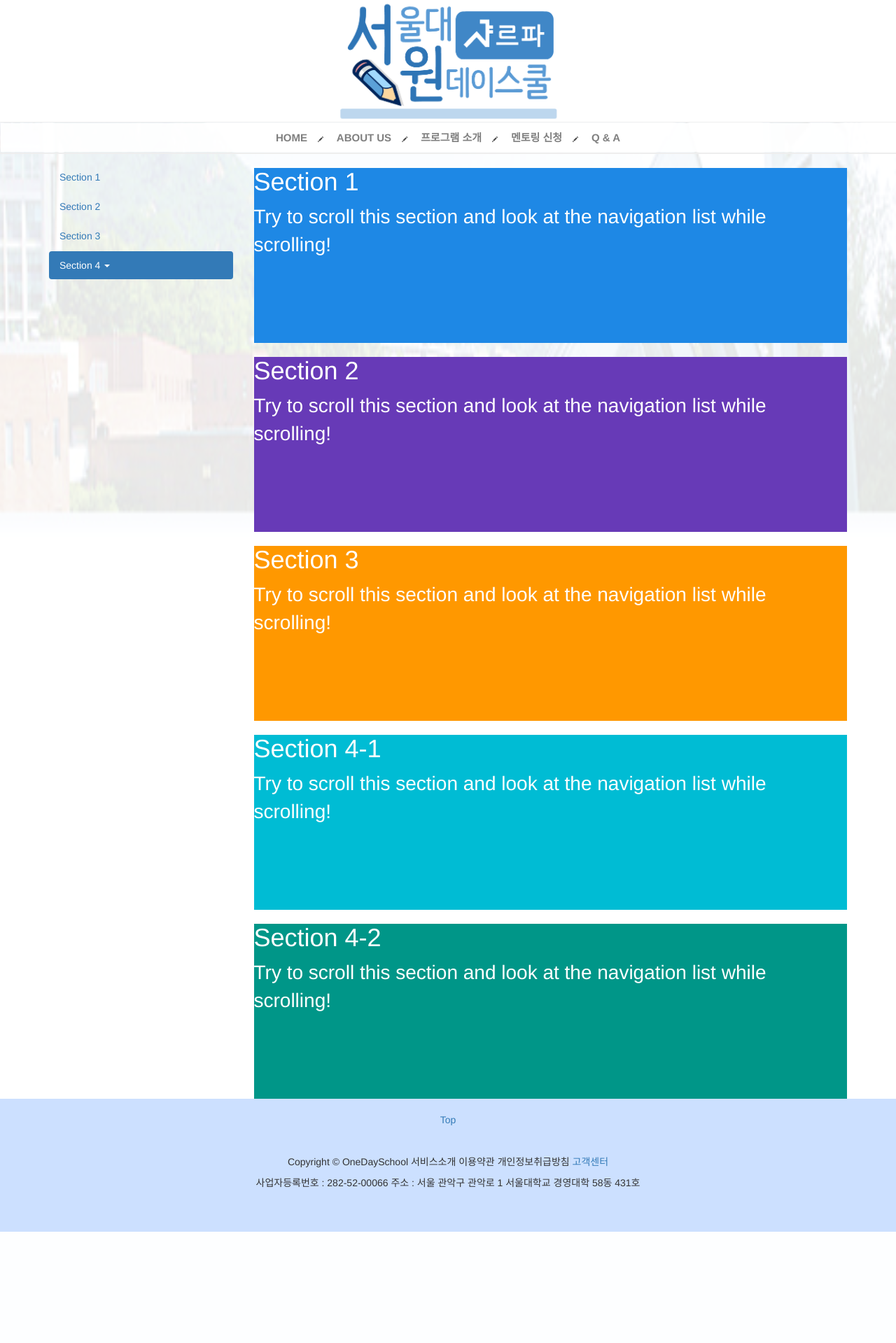
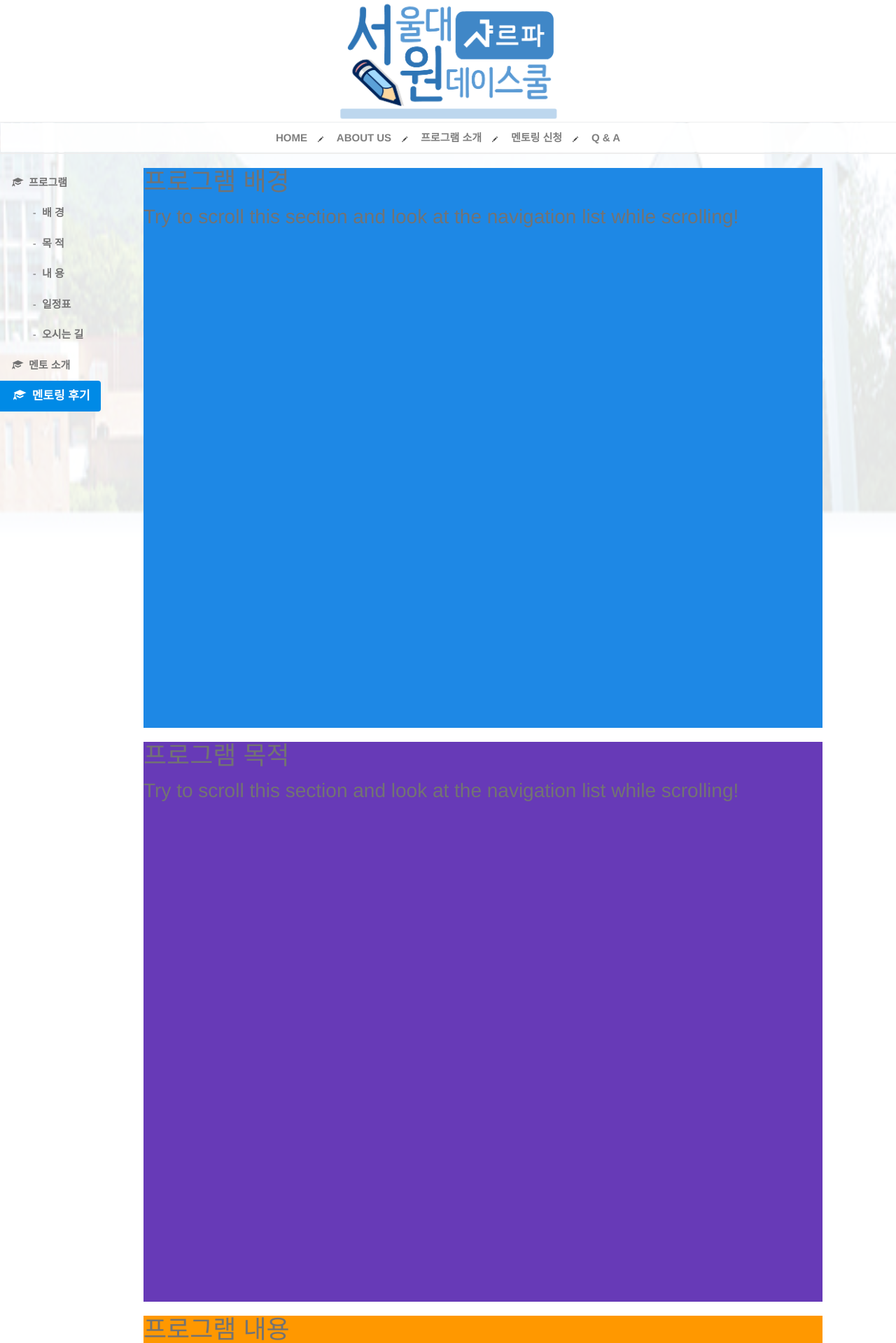
Before and after one commit to sarkmen/onedayschool, a Django app: page /program_info/ in a window 1280 px wide. Shown: the part 32-1951 px from the top of the page at 70% size. Before the commit the page ends 1792 px from the top, so only its background shows below. Run offline with Django 3.2, Linux system fonts and the light colour scheme; some libraries are stand-ins or nearby versions.

Commit message:
program_info_update

```diff
--- a/src/mentoring/templates/mentoring/base.html
+++ b/src/mentoring/templates/mentoring/base.html
@@ -25,7 +25,7 @@
       @import url(http://api.mobilis.co.kr/webfonts/css/?fontface=NanumGothicWeb);
       * {
         font-family: 'NanumGothic', '나눔고딕','NanumGothicWeb', '맑은 고딕', 'Malgun Gothic';
-        color : #737373
+        color : #737373;
     }
 
       div {
@@ -199,6 +199,7 @@ $(document).ready(function(){
         top:-5px;
         width:100%;
         z-index: 500;
+        background-color: ;
 
 
       }
@@ -218,7 +219,9 @@ $(document).ready(function(){
           <a href="/mentoring/new"><div id="menu"><b>멘토링 신청</b></div></a><span class="glyphicon glyphicon-pencil"style="font-size: 8px;"></span>
           <a href="/Q&A"><div id="menu"><b>Q & A</b></div></a>
         </div>
-      </nav><hr>
+      </nav>
+
+      <hr>
 
       <hr>
 
--- a/src/mentoring/templates/mentoring/index.html
+++ b/src/mentoring/templates/mentoring/index.html
@@ -43,8 +43,8 @@
 
     #intro_section_1 {
       padding: 2% 0 0 0;
-      width: 80%;
-      background-color:;
+      width: 100%;
+      background-color:white;
 
 
     }
--- a/src/mentoring/templates/mentoring/program_info.html
+++ b/src/mentoring/templates/mentoring/program_info.html
@@ -9,12 +9,24 @@
 
 <!-- 로그인 버튼 누르면 로그인 Modal이 뜨는 jquery -->
 <script>
+
 $(document).ready(function(){
     $("#loginBtn").click(function(){
         $("#loginModal").modal();
     });
 });
 </script>
+<script>
+$(function(){
+    $('body').scrollspy({ target: '#myScrollspy', offset:100 });
+});
+
+
+
+</script>
+
+
+
 
 
 {% endblock %}
@@ -25,72 +37,107 @@ $(document).ready(function(){
 <style>
   #Program_info_page {
       position: relative;
+      overflow: auto;
   }
   ul.nav-pills {
-      top: 50%;
-      position: relative;
-      margin-top: 5%;
+
+      left : 0px;
+      position: absolute;
+      margin-top: 10%;
   }
-  div.col-sm-9 div {
-      height: 250px;
+  div.col-sm-10 div {
+      height: 800px;
       font-size: 28px;
   }
-  #section1 {color: #fff; background-color: #1E88E5;}
-  #section2 {color: #fff; background-color: #673ab7;}
-  #section3 {color: #fff; background-color: #ff9800;}
-  #section41 {color: #fff; background-color: #00bcd4;}
-  #section42 {color: #fff; background-color: #009688;}
+#section11 {color: #737373; background-color: #1E88E5; z-index: 1;}
+#section12 {color: #737373; background-color: #673ab7;}
+#section13 {color: #737373; background-color: #ff9800;}
+#section14 {color: #737373; background-color: white;}
+#section15 {color: #737373; background-color: #f2f2f2;}
+#section2 {color: #737373; background-color: #00bcd4;}
+#section3 {color: #737373; background-color: #009688;}
 
   @media screen and (max-width: 810px) {
-    #section1, #section2, #section3, #section41, #section42  { margin-left: 150px; }
+    #section11, #section12, #section13, #section14, #section15, #section2, #section3 { margin-left: 150px; }
   }
 
-  </style>
+  .affix {
+        margin-top: 15px;
+        z-index: 500
+        ;
+      }
+
+#Mypill >li > a {
+  color:  #737373;
+  font-size: 15px;
+
+}
+
+#Mypill > li.active > a {
+    font-size: 17px;
+    background-color:#008ae6;
+    color: white;
+}
+// This changes the color of the active
+
+
+
+
+</style>
 
 {% endblock %}
 
 {% block content %}
-<script src="{% static 'bootstrap-3.3.6/js/bootstrap.min.js' %}"></script>
 
 
 
-<div id="Program_info_page" data-spy="scroll" data-target="#myScrollspy" data-offset="20">
 
-    <div class="container">
+<div id="Program_info_page" >
+
+    <div class="container" style=" margin-left: 5px;margin-right: 5px; padding: 0 0 0 0;">
         <div class="row">
-            <nav class="col-sm-3" id="myScrollspy">
-                <ul class="nav nav-pills nav-stacked">
-                    <li class="active"><a href="#section1">Section 1</a></li>
-                    <li><a href="#section2">Section 2</a></li>
-                    <li><a href="#section3">Section 3</a></li>
-                    <li class="dropdown">
-                    <a class="dropdown-toggle" data-toggle="dropdown" href="#">Section 4 <span class="caret"></span></a>
-                        <ul class="dropdown-menu">
-                            <li><a href="#section41">Section 4-1</a></li>
-                            <li><a href="#section42">Section 4-2</a></li>
-                        </ul>
-                    </li>
+
+            <nav class="col-sm-2" id="myScrollspy" data-spy="affix" data-offset-top="130"style="color: ;">
+                <ul id = Mypill class="nav nav-pills nav-stacked" style="color: red ;">
+                  <li><a href="#">&nbsp;&nbsp;&nbsp;<span class="glyphicon glyphicon-education"></span>&nbsp;&nbsp;<b>프로그램</b></a></li>
+                  <li><a href="#section11">&nbsp;&nbsp;&nbsp;&nbsp;&nbsp;&nbsp;&nbsp;&nbsp;&nbsp;&nbsp;-&nbsp;&nbsp;<b>배 경</b></a></li>
+                  <li><a href="#section12">&nbsp;&nbsp;&nbsp;&nbsp;&nbsp;&nbsp;&nbsp;&nbsp;&nbsp;&nbsp;-&nbsp;&nbsp;<b>목 적</b></a></li>
+                  <li><a href="#section13">&nbsp;&nbsp;&nbsp;&nbsp;&nbsp;&nbsp;&nbsp;&nbsp;&nbsp;&nbsp;-&nbsp;&nbsp;<b>내 용</b></a></li>
+                  <li><a href="#section14">&nbsp;&nbsp;&nbsp;&nbsp;&nbsp;&nbsp;&nbsp;&nbsp;&nbsp;&nbsp;-&nbsp;&nbsp;<b>일정표</b></a></li>
+                  <li><a href="#section15">&nbsp;&nbsp;&nbsp;&nbsp;&nbsp;&nbsp;&nbsp;&nbsp;&nbsp;&nbsp;-&nbsp;&nbsp;<b>오시는 길</b></a></li>
+
+                  <li><a href="#section2">&nbsp;&nbsp;&nbsp;<span class="glyphicon glyphicon-education"></span>&nbsp;&nbsp;<b>멘토 소개</b></a></li>
+                  <li><a href="#section3">&nbsp;&nbsp;&nbsp;<span class="glyphicon glyphicon-education"></span>&nbsp;&nbsp;<b>멘토링 후기</b></a></li>
+
                 </ul>
             </nav>
-            <div class="col-sm-9">
-                <div id="section1">
-                    <h1>Section 1</h1>
+            <div class="col-sm-10" style="float: right;">
+                <div id="section11">
+                    <h1>프로그램 배경</h1>
+                    <p>Try to scroll this section and look at the navigation list while scrolling!</p>
+                </div>
+                <div id="section12">
+                    <h1>프로그램 목적</h1>
+                    <p>Try to scroll this section and look at the navigation list while scrolling!</p>
+                </div>
+                <div id="section13">
+                    <h1>프로그램 내용</h1>
+                    <p>Try to scroll this section and look at the navigation list while scrolling!</p>
+                </div>
+                <div id="section14">
+                    <h1>일정표</h1>
+                <p>Try to scroll this section and look at the navigation list while scrolling!</p>
+                </div>
+                <div id="section15">
+                    <h1>오시는 길</h1>
                     <p>Try to scroll this section and look at the navigation list while scrolling!</p>
                 </div>
                 <div id="section2">
-                    <h1>Section 2</h1>
+                    <h1>멘토 소개</h1>
                     <p>Try to scroll this section and look at the navigation list while scrolling!</p>
                 </div>
                 <div id="section3">
-                    <h1>Section 3</h1>
-                    <p>Try to scroll this section and look at the navigation list while scrolling!</p>
-                </div>
-                <div id="section41">
-                    <h1>Section 4-1</h1>
-                <p>Try to scroll this section and look at the navigation list while scrolling!</p>
-                </div>
-                <div id="section42">
-                    <h1>Section 4-2</h1>
+                    <h1>멘토링 후기</h1>
                     <p>Try to scroll this section and look at the navigation list while scrolling!</p>
                 </div>
             </div>
```
Also changed, not shown: src/static/img/pro_background.png (added), src/static/img/why_img.png.
